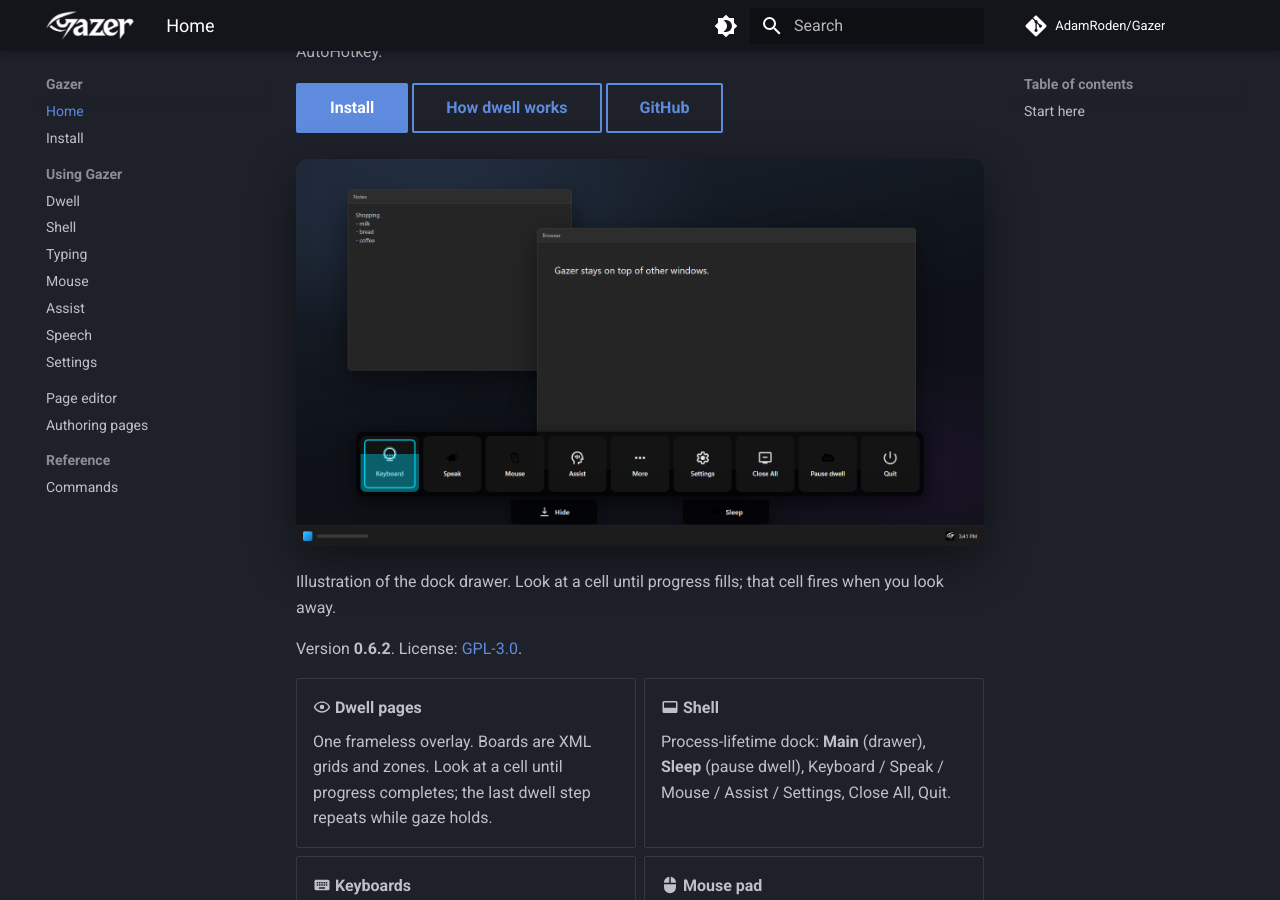
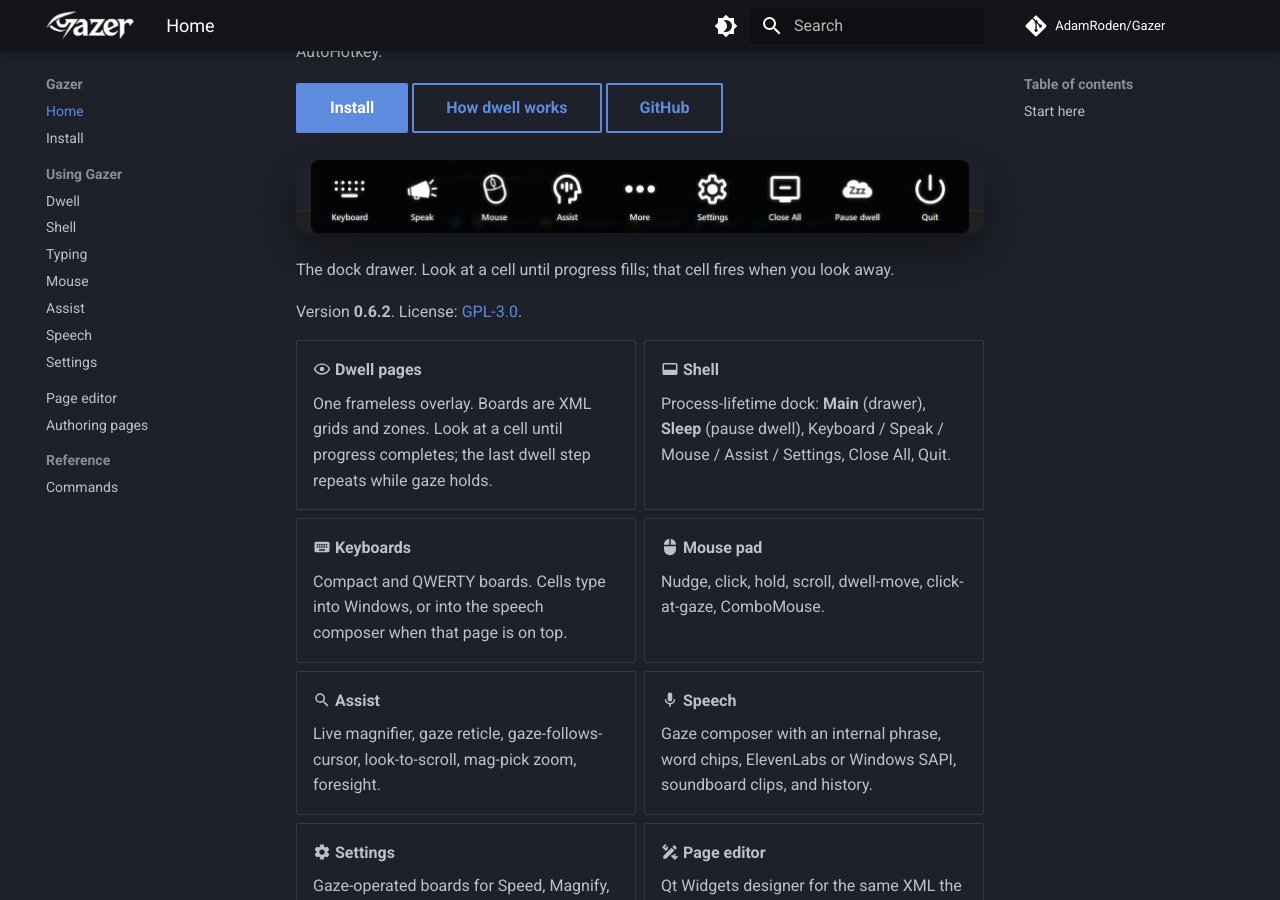
Before and after one commit to AdamRoden/Gazer, an MkDocs documentation site: the page built from website/docs/index.md, in a window 1280 px wide and 900 px high, scrolled down 401 px. Built offline with MkDocs 1.6.1 and Material for MkDocs 9.7.7, drawn with Linux system fonts in a browser that asks for light colours; comment, search, counter and statistics services are not loaded.

Commit message:
docs: Replace overlay mock with a live drawer capture
Shot from the running host with the dock drawer open.

```diff
--- a/website/docs/index.md
+++ b/website/docs/index.md
@@ -14,9 +14,9 @@ Gazer turns live gaze (Tobii Eye Tracker 5, or the mouse as a fallback) into on-
 
 </div>
 
-![Illustration of the Gazer dock drawer, with Keyboard showing dwell progress](assets/overlay.png){ .overlay-shot }
+![The Gazer dock drawer: Keyboard, Speak, Mouse, Assist, More, Settings, Close All, Pause dwell, Quit](assets/overlay.png){ .overlay-shot }
 
-Illustration of the dock drawer. Look at a cell until progress fills; that cell fires when you look away.
+The dock drawer. Look at a cell until progress fills; that cell fires when you look away.
 
 Version **0.6.2**. License: [GPL-3.0](https://github.com/AdamRoden/Gazer/blob/master/LICENSE).
 
```
Also changed, not shown: website/docs/assets/overlay.png.
